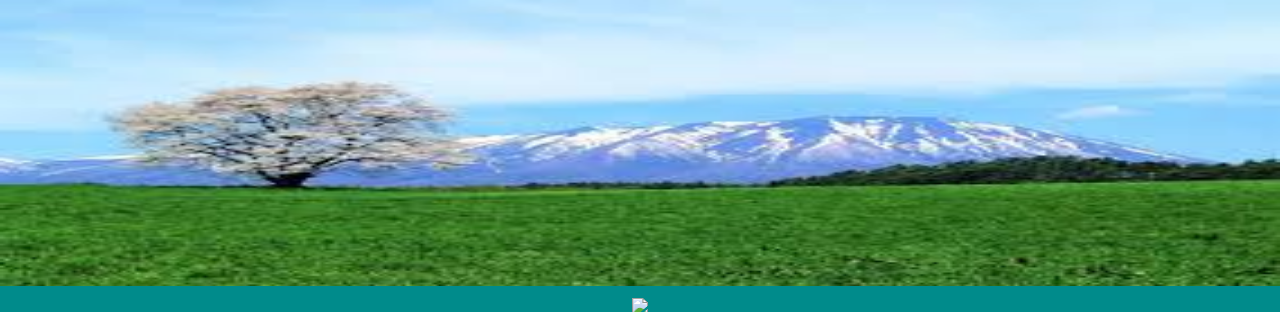
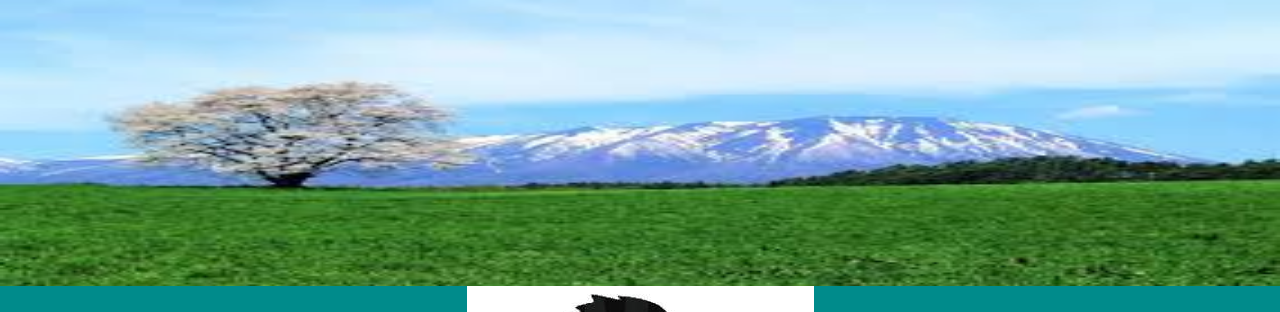
Before and after one commit to isikawayuto/GitDevelopment, a plain HTML site: page introduction/takumi.html in a window 1280 px wide. Shown: the part 260-572 px from the top of the page. Drawn offline with nearby package versions, Linux system fonts and the light colour scheme.

Commit message:
画像の訂正

```diff
--- a/introduction/takumi.html
+++ b/introduction/takumi.html
@@ -41,7 +41,7 @@
 </header>
 <body>
     <div class="takumi">
-        <img src="img/otaku.png">
+        <img src="../img/otaku.png">
         <h1>自己紹介</h1>
         <p>名前→相馬拓実</p>
         <p>出身→青森県　弘前市</p>
```
